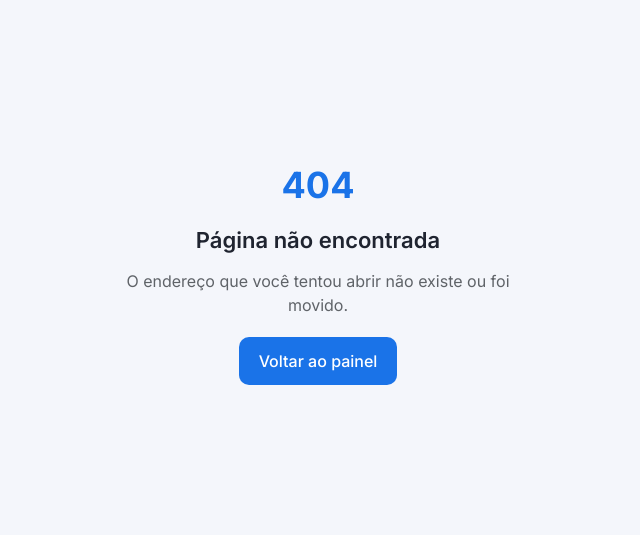
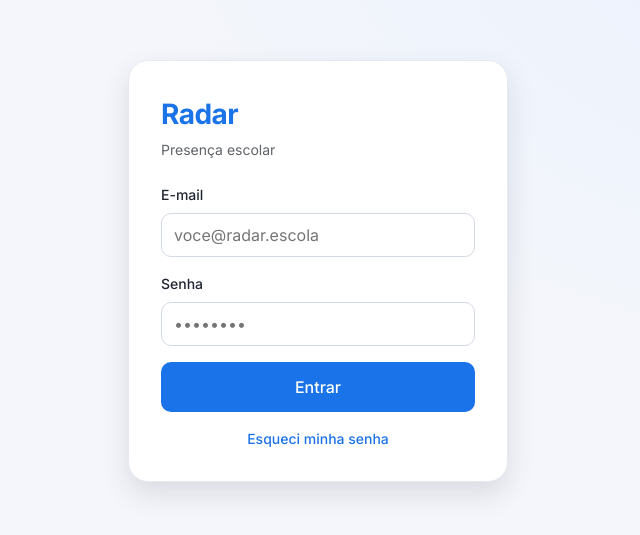
Before and after one commit to emersonjds/radar, a Next.js app: page /login in a window 1280 px wide. Before the commit this address had no page. Shown: the part 129-664 px from the top of the page, without its empty margins (322-962 px from the left). Built offline with nearby package versions, Linux system fonts and the light colour scheme.

Commit message:
feat(auth): add branded login screen

```diff
--- /dev/null
+++ b/src/app/(auth)/layout.module.css
@@ -0,0 +1,10 @@
+.wrap {
+  display: flex;
+  align-items: center;
+  justify-content: center;
+  min-height: 100dvh;
+  padding: var(--space-6);
+  background:
+    radial-gradient(120% 120% at 100% 0%, var(--color-primary-soft) 0%, transparent 55%),
+    var(--color-bg);
+}
--- /dev/null
+++ b/src/app/(auth)/layout.tsx
@@ -0,0 +1,7 @@
+import styles from "./layout.module.css";
+
+export default function AuthLayout({
+  children,
+}: Readonly<{ children: React.ReactNode }>) {
+  return <div className={styles.wrap}>{children}</div>;
+}
--- /dev/null
+++ b/src/app/(auth)/login/page.tsx
@@ -0,0 +1,5 @@
+import { LoginForm } from "@/features/auth/LoginForm";
+
+export default function LoginPage() {
+  return <LoginForm />;
+}
--- /dev/null
+++ b/src/features/auth/LoginForm.module.css
@@ -0,0 +1,60 @@
+.card {
+  display: flex;
+  flex-direction: column;
+  gap: var(--space-4);
+  width: 100%;
+  max-width: 380px;
+  padding: var(--space-8);
+  background: var(--color-surface);
+  border: 1px solid var(--color-border);
+  border-radius: var(--radius-xl);
+  box-shadow: var(--shadow-lg);
+}
+.brand {
+  display: flex;
+  flex-direction: column;
+  gap: var(--space-1);
+  margin-bottom: var(--space-2);
+}
+.mark {
+  font-size: var(--text-2xl);
+  font-weight: var(--weight-bold);
+  color: var(--color-primary);
+  letter-spacing: -0.02em;
+}
+.sub {
+  font-size: var(--text-sm);
+  color: var(--color-text-muted);
+}
+.field {
+  display: flex;
+  flex-direction: column;
+  gap: var(--space-2);
+}
+.field label {
+  font-size: var(--text-sm);
+  font-weight: var(--weight-medium);
+}
+.field input {
+  height: 44px;
+  padding: 0 var(--space-3);
+  background: var(--color-surface);
+  border: 1px solid var(--color-border-strong);
+  border-radius: var(--radius-md);
+  font-size: var(--text-base);
+  transition: border-color 0.15s ease;
+}
+.field input:focus-visible {
+  border-color: var(--color-primary);
+  outline: 2px solid var(--color-primary-soft);
+  outline-offset: 0;
+}
+.link {
+  align-self: center;
+  font-size: var(--text-sm);
+  color: var(--color-primary);
+  font-weight: var(--weight-medium);
+}
+.link:hover {
+  text-decoration: underline;
+}
--- /dev/null
+++ b/src/features/auth/LoginForm.tsx
@@ -0,0 +1,62 @@
+"use client";
+
+import { useRouter } from "next/navigation";
+import { useState, type FormEvent } from "react";
+import { Button } from "@/shared/ui/Button/Button";
+import styles from "./LoginForm.module.css";
+
+export function LoginForm() {
+  const router = useRouter();
+  const [email, setEmail] = useState("");
+  const [senha, setSenha] = useState("");
+
+  // ponytail: no real auth yet — entering just opens the app. Swap for the
+  // session feature when Supabase auth lands.
+  function entrar(event: FormEvent<HTMLFormElement>) {
+    event.preventDefault();
+    router.push("/");
+  }
+
+  return (
+    <form className={styles.card} onSubmit={entrar}>
+      <div className={styles.brand}>
+        <span className={styles.mark}>Radar</span>
+        <span className={styles.sub}>Presença escolar</span>
+      </div>
+
+      <div className={styles.field}>
+        <label htmlFor="email">E-mail</label>
+        <input
+          id="email"
+          type="email"
+          autoComplete="email"
+          placeholder="voce@radar.escola"
+          value={email}
+          onChange={(event) => setEmail(event.target.value)}
+          required
+        />
+      </div>
+
+      <div className={styles.field}>
+        <label htmlFor="senha">Senha</label>
+        <input
+          id="senha"
+          type="password"
+          autoComplete="current-password"
+          placeholder="••••••••"
+          value={senha}
+          onChange={(event) => setSenha(event.target.value)}
+          required
+        />
+      </div>
+
+      <Button type="submit" fullWidth>
+        Entrar
+      </Button>
+
+      <a className={styles.link} href="#">
+        Esqueci minha senha
+      </a>
+    </form>
+  );
+}
```
